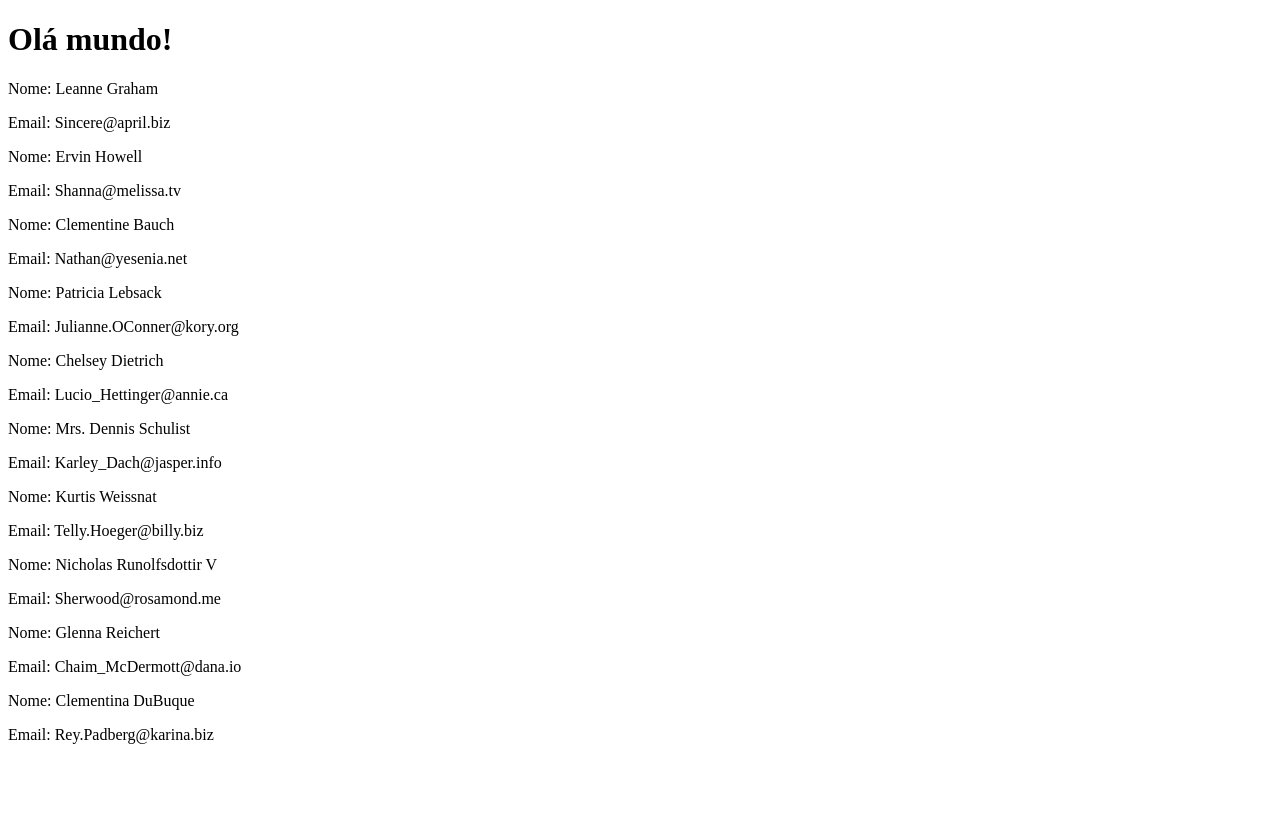
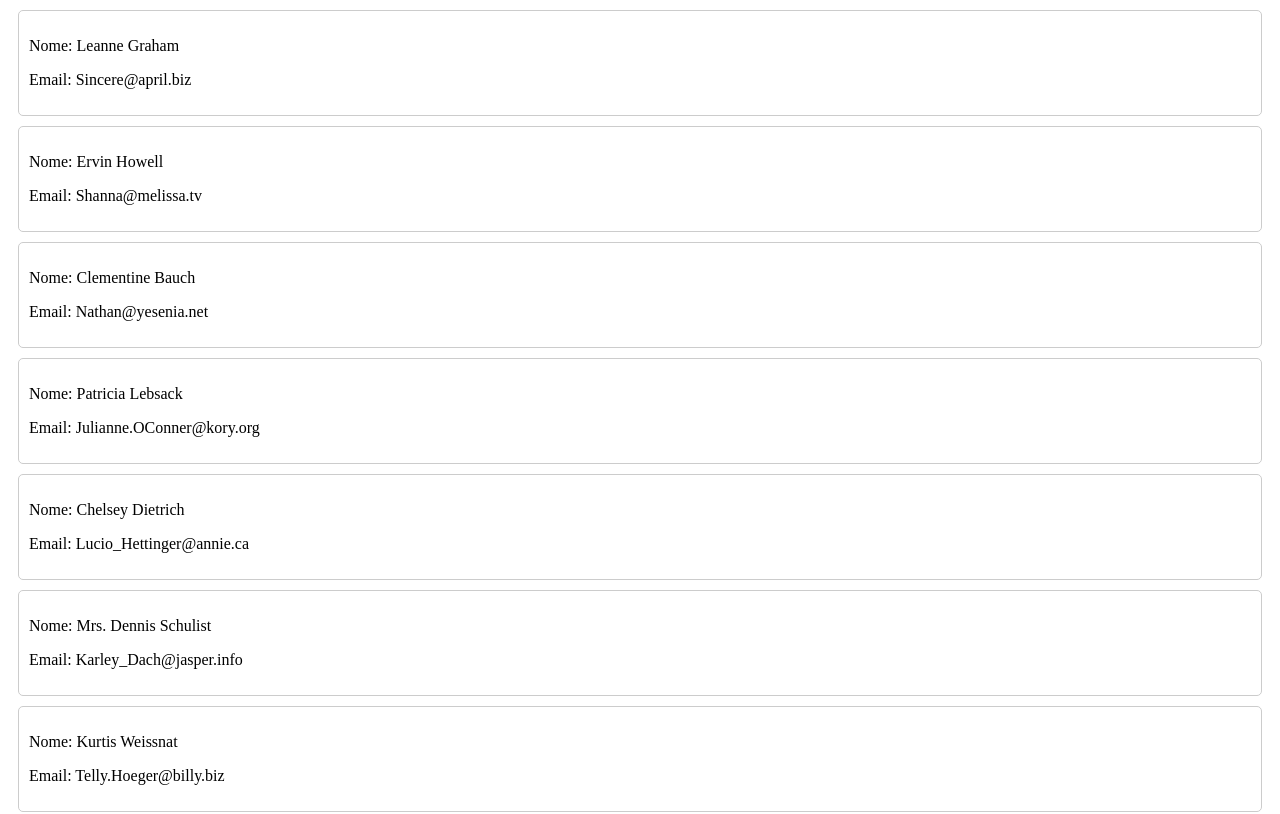
Before and after one commit to jeanpaullopes/devWeb251_aulaDigital, a plain HTML site: page index.html in a window 1280 px wide. Shown: the top 814 px of the page. Drawn offline with Linux system fonts and the light colour scheme.

Commit message:
segundo commit

```diff
--- /dev/null
+++ b/estilo.css
@@ -0,0 +1,6 @@
+.card {
+    border: 1px solid #ccc;
+    border-radius: 5px;
+    padding: 10px;
+    margin: 10px;
+}
--- a/index.html
+++ b/index.html
@@ -1,10 +1,9 @@
 <!DOCTYPE html>
 <html >
     <head>
-
+        <link rel="stylesheet" href="estilo.css"/>
     </head>
     <body>
-        <h1>Olá mundo!</h1>
         <div id="cleiton"> </div>
         <script src="main.js"></script>
 
--- a/main.js
+++ b/main.js
@@ -244,6 +244,7 @@ function criarDivUser(usr) {
     p = document.createElement('p');
     p.innerHTML = `Email: ${usr.email}`;
     div.appendChild(p);
+    div.classList.add('card');
     document.getElementById('cleiton').appendChild(div);
 
 
```
